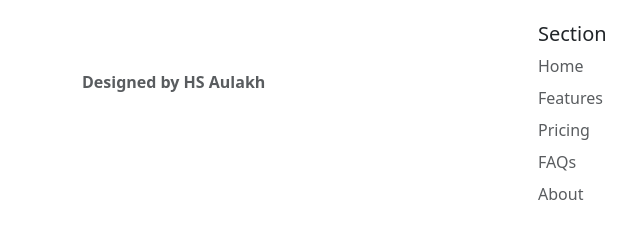
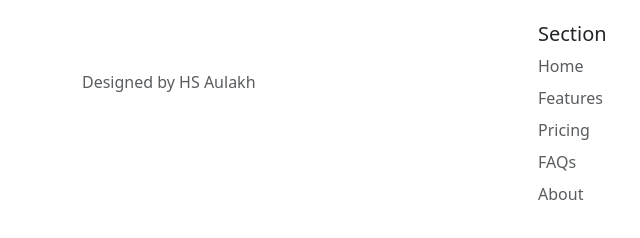
Before and after one commit to HarnoorAulakh1/TinDog, a plain HTML site: page index.html in a window 1280 px wide. Shown: the part 2356-2594 px from the top of the page, 0-640 px from the left. Drawn offline with nearby package versions, Linux system fonts and the light colour scheme.

Commit message:
Update index.html

```diff
--- a/index.html
+++ b/index.html
@@ -252,7 +252,7 @@
           <a href="/" class="d-flex align-items-center mb-3 link-body-emphasis text-decoration-none">
             <svg class="bi me-2" width="40" height="32"><use xlink:href="#bootstrap"></use></svg>
           </a>
-          <p class="text-body-secondary font-weight-bold">Designed by HS Aulakh</p>
+          <p class="text-body-secondary bold">Designed by HS Aulakh</p>
         </div>
 
         <div class="col mb-3">
```
